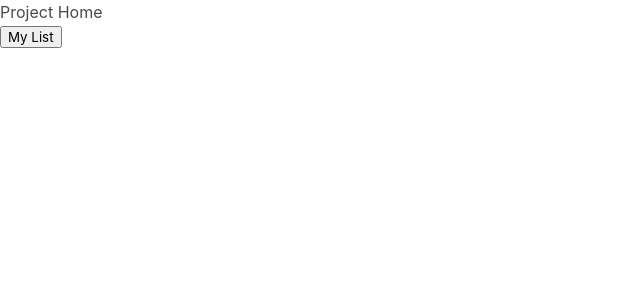
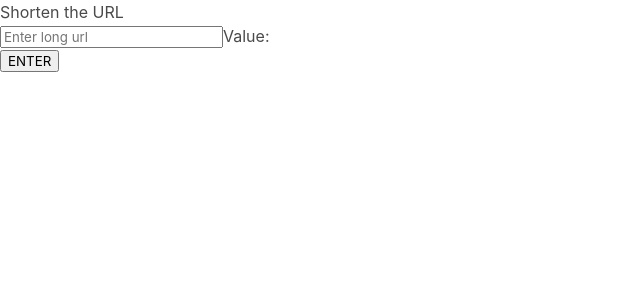
Before and after one commit to Boccca2014/shortentheurl, a React (Create React App) app in the folder client/: page / in a window 1280 px wide. Shown: the top 300 px of the page, without its empty margins (0-640 px from the left). Built offline with nearby package versions, Linux system fonts and the light colour scheme.

Commit message:
add input bar

```diff
--- a/client/src/views/Home.js
+++ b/client/src/views/Home.js
@@ -1,19 +1,28 @@
-import React, { Component } from 'react';
-import { Link } from 'react-router-dom';
+import React, { useState } from "react";
+// import { Link } from "react-router-dom";
 
-class Home extends Component {
-  render() {
-    return (
+// Creating a custom hook
+function useInput(defaultValue) {
+  const [value, setValue] = useState(defaultValue);
+  function onChange(e) {
+    setValue(e.target.value);
+  }
+  return {
+    value,
+    onChange,
+  };
+}
+
+export default function Home() {
+  const inputProps = useInput();
+  return (
     <div>
-      <h1 className="text-3xl font-bold underline">Project Home</h1>
-      {/* Link to List.js */}
-      <Link to={'./list'}>
-        <button variant="raised">
-            My List
-        </button>
-      </Link>
+      <h1 className="text-3xl font-bold underline">Shorten the URL</h1>
+      <div>
+        <input {...inputProps} placeholder="Enter long url" />
+        <span>Value: {inputProps.value} </span>
+      </div>
+      <button variant="raised">ENTER</button>
     </div>
-    );
-  }
+  );
 }
-export default Home;
```
